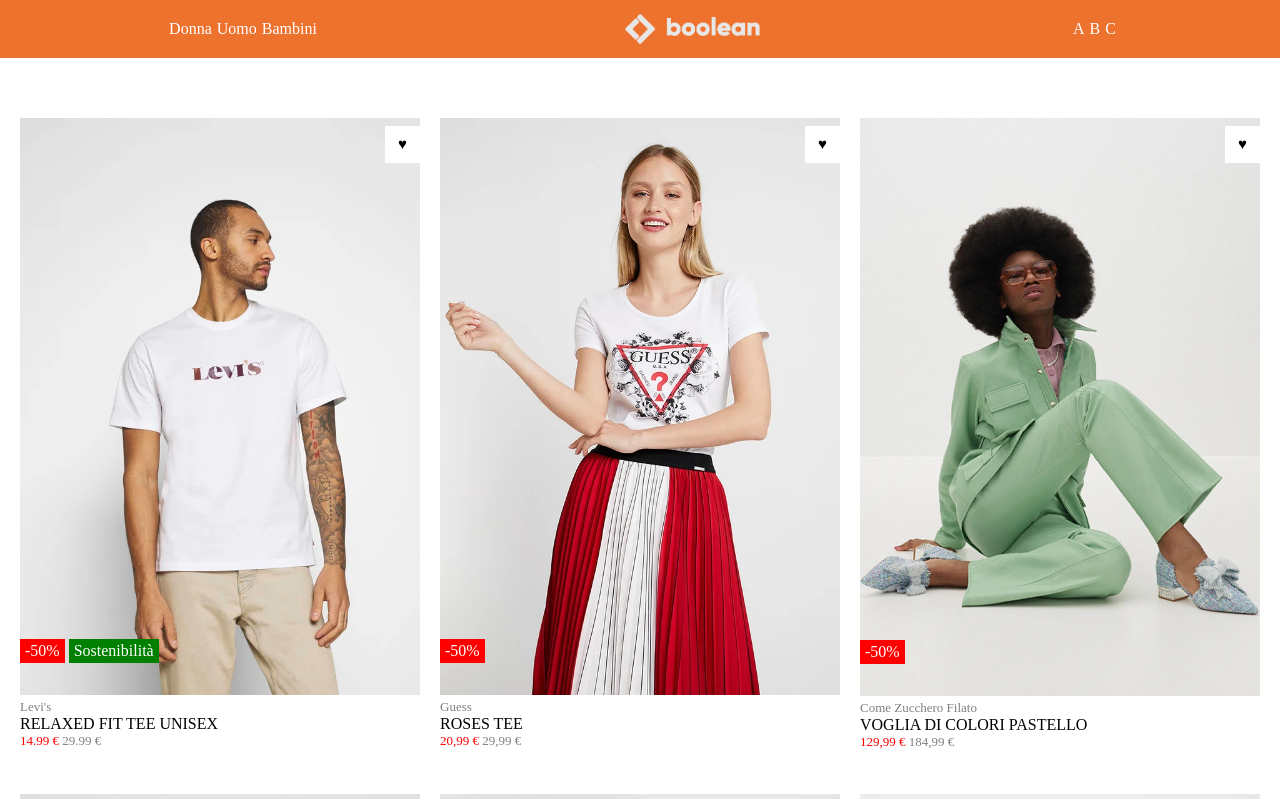
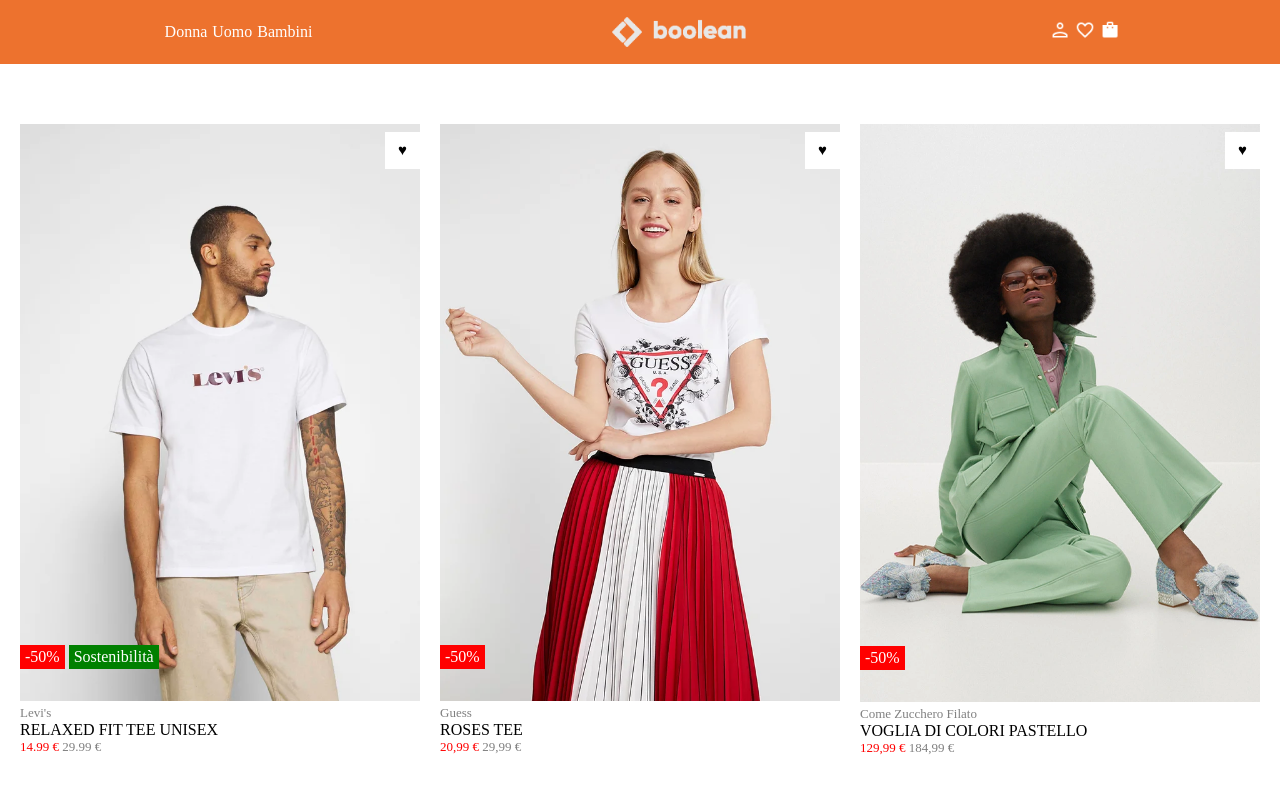
Before and after one commit to Ste79ITA/html-css-boolando, a plain HTML site: page index.html in a window 1280 px wide. Shown: the top 799 px of the page. Drawn offline with Linux system fonts and the light colour scheme.

Commit message:
New Feature: Header icons

```diff
--- a/CSS/style.css
+++ b/CSS/style.css
@@ -77,6 +77,11 @@ header div ul li {
   text-decoration: none;
   color: white;
   padding-left: 5px;
+}
+
+header ul li img {
+  width: auto;
+  height: 20px;
 }
 
 header img {
--- a/index.html
+++ b/index.html
@@ -18,9 +18,11 @@
       <img src="./img/boolean-logo.png" alt="Logo" />
       <div>
         <ul>
-          <li>A</li>
-          <li>B</li>
-          <li>C</li>
+          <li><img src="./img/icons/header/icons8-user-24.png" alt="" /></li>
+          <li><img src="./img/icons/header/icons8-heart-24.png" alt="" /></li>
+          <li>
+            <img src="./img/icons/header/icons8-shopping-bag-24.png" alt="" />
+          </li>
         </ul>
       </div>
     </header>
```
Also changed, not shown: img/icons/header/icons8-shopping-bag-24.png (added), img/icons/header/icons8-user-24.png (added).
